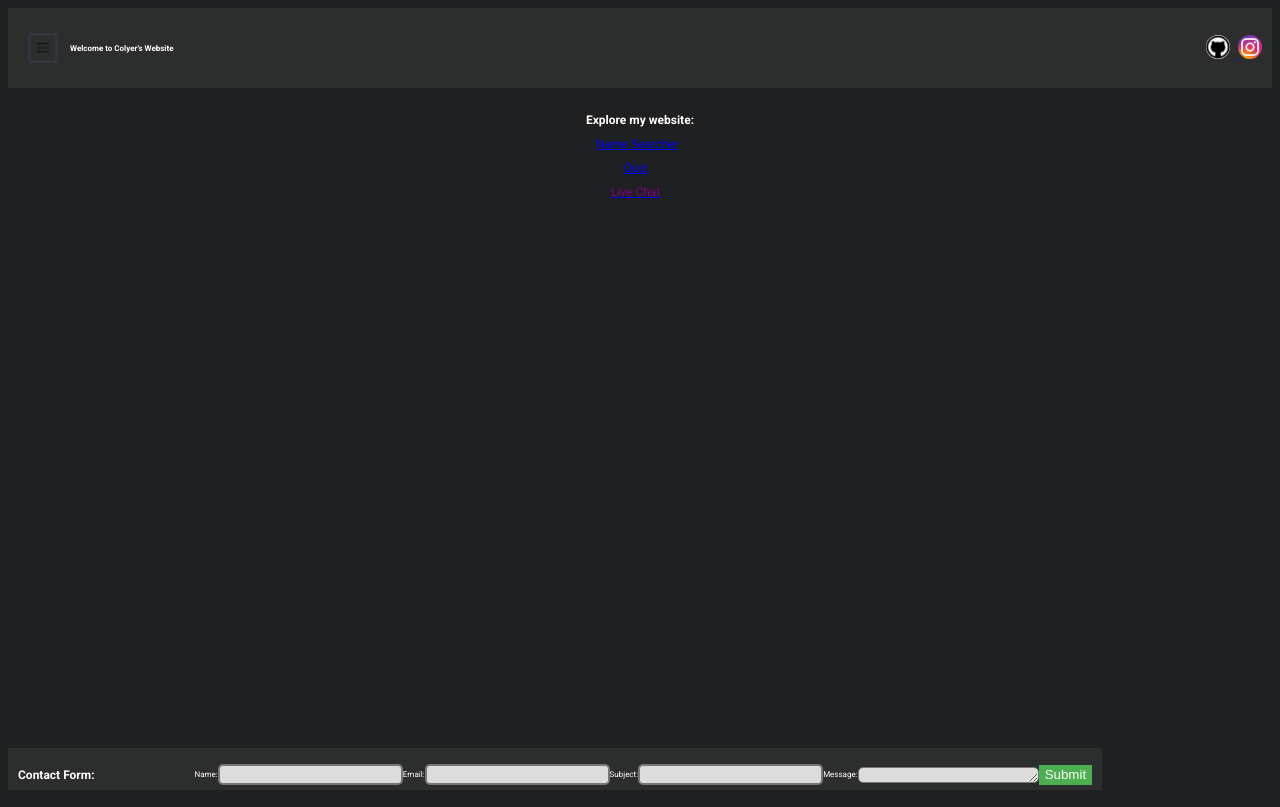
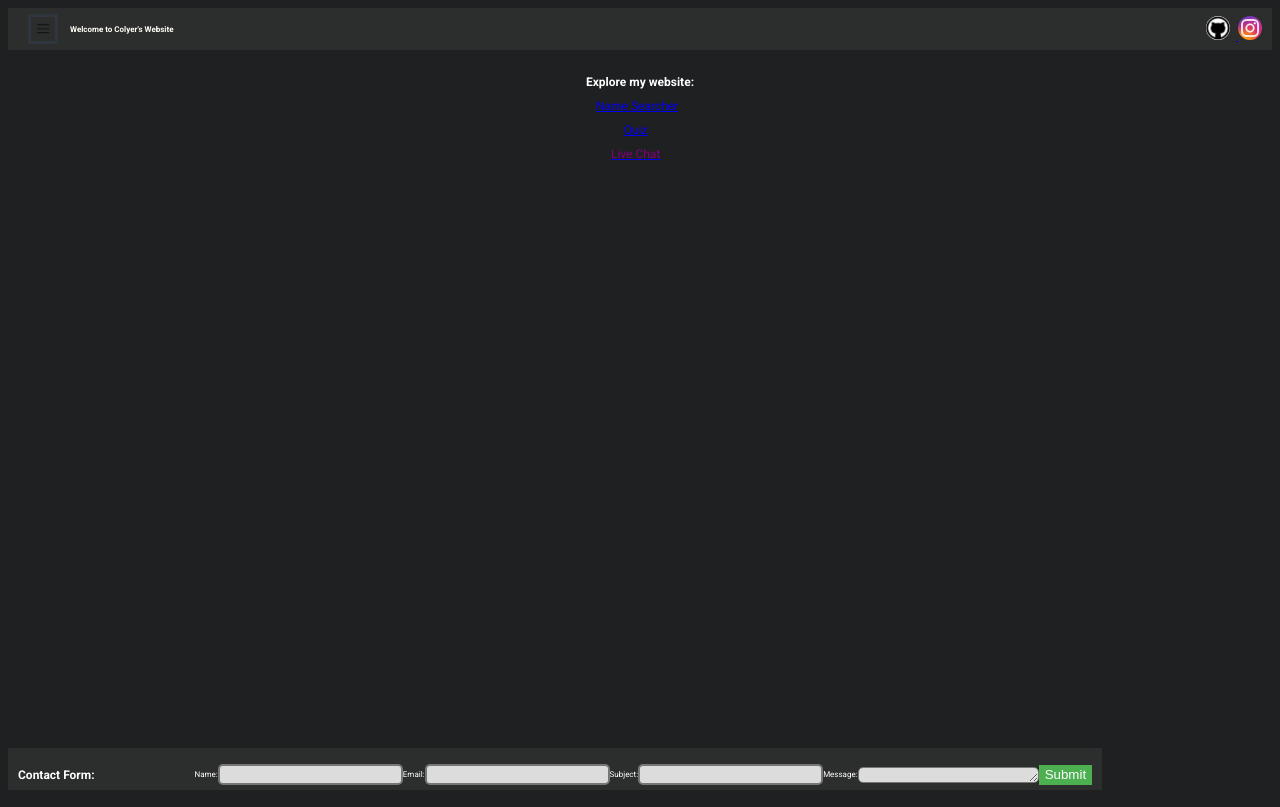
Before and after one commit to Colyer1/officalpersonalwebsite, a plain HTML site: page index.html in a window 1280 px wide. Drawn offline with Linux system fonts and the light colour scheme.

Commit message:
Update header.css

```diff
--- a/styles/header.css
+++ b/styles/header.css
@@ -1,6 +1,6 @@
 
     .header {
-      height: 60px;
+      height: 22px;
       color: white;
       display: flex;
       font-family: Roboto, Arial;
```
